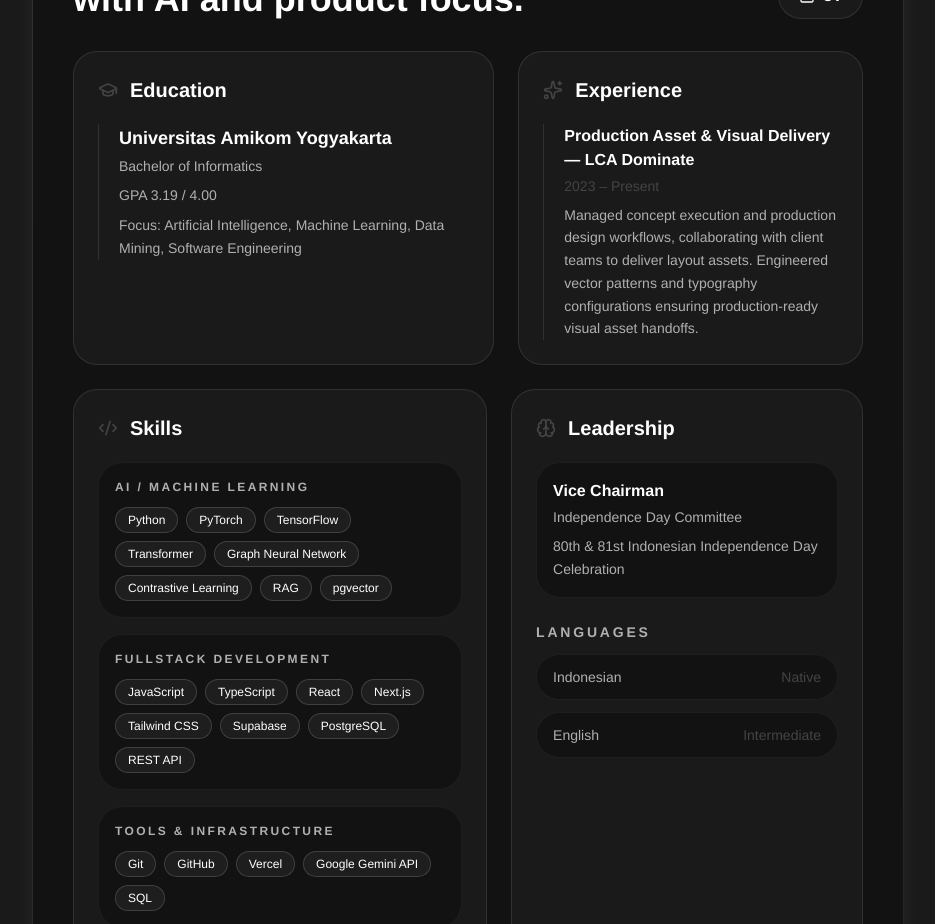
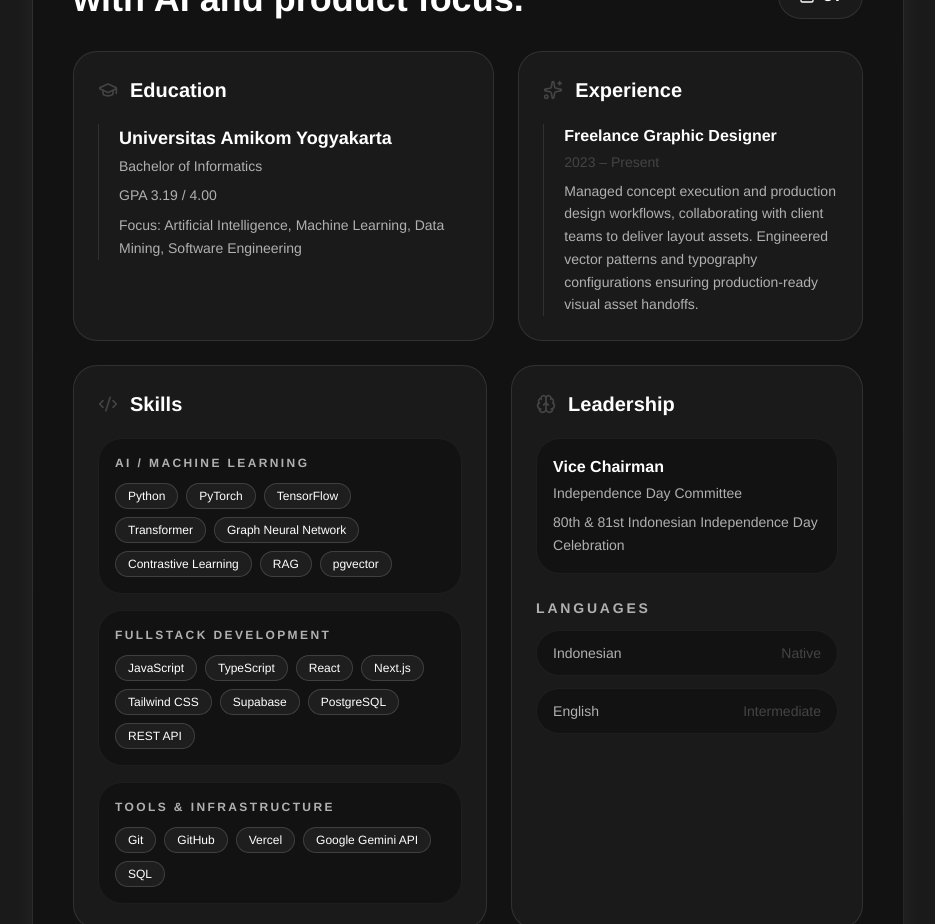
Before and after one commit to faisaaditya/my-personal-web, a React (Vite) app: page / in a window 1280 px wide. Shown: the part 4460-5384 px from the top of the page, without its empty margins (344-1279 px from the left). Built offline with nearby package versions, Linux system fonts and the light colour scheme.

Commit message:
feat: add ResumeSection component to display professional background, skills, and experience

```diff
--- a/src/section/ResumeSection.jsx
+++ b/src/section/ResumeSection.jsx
@@ -101,7 +101,7 @@ const ResumeSection = () => {
             <div className="mt-5 space-y-4 border-l border-white/10 pl-5">
               <div>
                 <p className="text-base font-semibold text-text-primary">
-                  Production Asset & Visual Delivery — LCA Dominate
+                  Freelance Graphic Designer
                 </p>
                 <p className="mt-1 text-sm text-accent">2023 – Present</p>
                 <p className="mt-2 text-sm leading-relaxed text-text-secondary">
```
